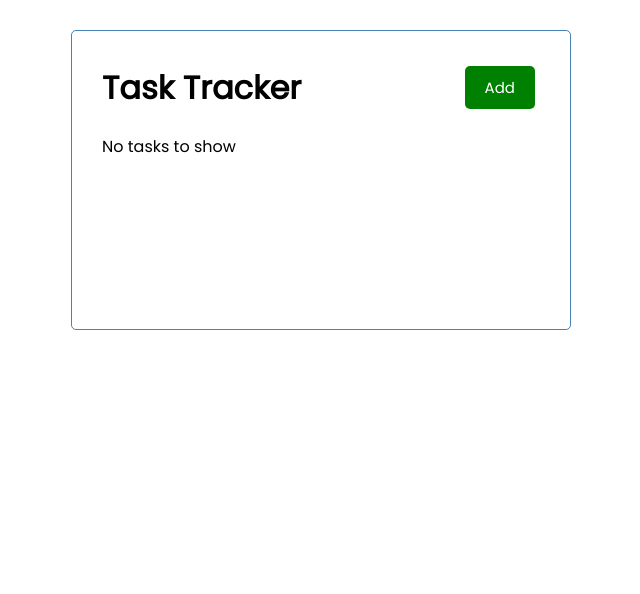
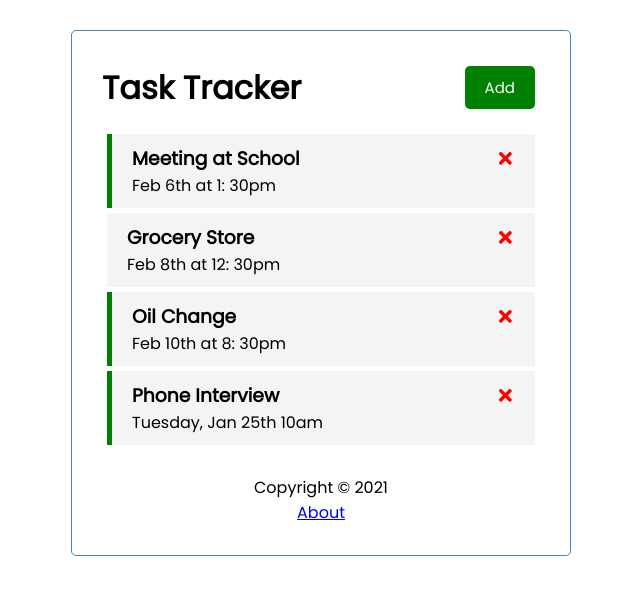
Before and after one commit to rysiphoto/TaskTracker, a React (Create React App) app: page / in a window 1280 px wide. Shown: the top 594 px of the page, without its empty margins (319-959 px from the left). Built offline with nearby package versions, Linux system fonts and the light colour scheme; data requests are answered from the project's data file.

Commit message:
added react router dom

```diff
--- a/db.json
+++ b/db.json
@@ -1,11 +1,5 @@
 {
   "tasks": [
-    {
-      "id": 1,
-      "text": "Doctors Appointment",
-      "day": "Feb 5th at 2: 30pm",
-      "reminder": true
-    },
     {
       "id": 2,
       "text": "Meeting at School",
@@ -23,6 +17,12 @@
       "text": "Oil Change",
       "day": "Feb 10th at 8: 30pm",
       "reminder": true
+    },
+    {
+      "text": "Phone Interview",
+      "day": "Tuesday, Jan 25th 10am",
+      "reminder": true,
+      "id": 5
     }
   ]
 }
--- a/package.json
+++ b/package.json
@@ -10,6 +10,7 @@
     "react": "^17.0.1",
     "react-dom": "^17.0.1",
     "react-icons": "^4.1.0",
+    "react-router-dom": "^5.2.0",
     "react-scripts": "4.0.1",
     "web-vitals": "^0.2.4"
   },
--- a/src/App.js
+++ b/src/App.js
@@ -1,13 +1,21 @@
 import Header from './components/Header';
 import Tasks from './components/Tasks';
 import AddTask from './components/AddTask';
+import Footer from './components/Footer';
+import About from './components/About';
 import { useState, useEffect } from 'react';
+import { BrowserRouter as Router, Route } from 'react-router-dom'
 
 function App() {
   const [showAddTask, setShowAddTask] = useState(false)
   const [tasks, setTasks] = useState([])
+
   useEffect(() => {
-    fetchTasks()
+    const getTasks = async () => {
+      const tasksFromServer = await fetchTasks()
+      setTasks(tasksFromServer)
+    }
+    getTasks()
   }, [])
 
   // Fetch Tasks
@@ -18,38 +26,87 @@
     return data
   }
 
+  const fetchTask = async (id) => {
+    const res = await fetch(`http://localhost:5000/tasks/${id}`)
+    const data = await res.json()
+
+    return data
+  }
+
   //Add Task
 
-  const addTask = (task) => {
-    const id = Math.floor(Math.random() * 10000) + 1
-    const newTask = { id, ...task }
-    setTasks([...tasks, newTask])
+  const addTask = async (task) => {
+    const res = await fetch('http://localhost:5000/tasks', {
+      method: 'POST',
+      headers: {
+        'Content-type': 'application/json'
+      },
+      body: JSON.stringify(task)
+
+    })
+
+    const data = await res.json()
+
+    setTasks([...tasks, data])
+    // const id = Math.floor(Math.random() * 10000) + 1
+    // const newTask = { id, ...task }
+    // setTasks([...tasks, newTask])
   }
 
   // Delete Task
 
-  const deleteTask = (id) => {
+  const deleteTask = async (id) => {
+    await fetch(`http://localhost:5000/tasks/${id}`, {
+      method: 'DELETE'
+    })
     setTasks(tasks.filter((task) => task.id !== id))
   }
 
   // Toggle Reminder
 
-  const toggleReminder = (id) => {
+  const toggleReminder = async (id) => {
+    const taskToToggle = await fetchTask(id)
+    const updateTask = {
+      ...taskToToggle,
+      reminder: !taskToToggle.reminder
+    }
+
+    const res = await fetch(`http://localhost:5000/tasks/${id}`, {
+      method: 'PUT',
+      headers: {
+        'Content-type': 'application/json'
+      },
+      body: JSON.stringify(updateTask)
+
+    })
+
+    const data = await res.json()
+
     setTasks(tasks.map((task) => task.id === id ?
-      { ...task, reminder: !task.reminder } : task))
+      { ...task, reminder: data.reminder } : task))
   }
 
   return (
-
+    <Router>
       <div className="container">
         <Header onAdd={() => setShowAddTask(!showAddTask)} showAdd={showAddTask} />
+
+        <Route path='/' exact render={(props) =>
+        (
+          <>
             {showAddTask && <AddTask onAdd={addTask} />}
             {tasks.length > 0 ?
               <Tasks tasks={tasks}
                 onDelete={deleteTask}
                 onToggle={toggleReminder}
               /> : 'No tasks to show'}
+          </>
+        )} />
+        <Route path='/about' component={About} />
+        <Footer />
       </div>
+
+    </Router>
   );
 }
 
--- /dev/null
+++ b/src/components/About.js
@@ -0,0 +1,12 @@
+import { Link } from 'react-router-dom';
+
+const About = () => {
+  return (
+    <div>
+      <h4>Version 1.0.0</h4>
+      <Link to='/'>Go Back</Link>
+    </div>
+  )
+}
+
+export default About
--- /dev/null
+++ b/src/components/Footer.js
@@ -0,0 +1,12 @@
+import { Link } from 'react-router-dom';
+
+const Footer = () => {
+  return (
+    <footer>
+      <p>Copyright &copy; 2021</p>
+      <Link to="/about">About</Link>
+    </footer>
+  )
+}
+
+export default Footer
--- a/src/components/Header.js
+++ b/src/components/Header.js
@@ -1,16 +1,19 @@
-import React from 'react';
+import { useLocation } from 'react-router-dom';
 import PropTypes from 'prop-types';
 import Button from './Button';
 
 const Header = ({ title, onAdd, showAdd }) => {
+  const location = useLocation()
   return (
     <header className='header'>
       <h1>{title}</h1>
-      <Button
-        color={showAdd ? 'red' : 'green'}
-        text={showAdd ? 'Close' : 'Add'}
-        onClick={onAdd}
-      />
+      {location.pathname === '/' && (
+        <Button
+          color={showAdd ? 'red' : 'green'}
+          text={showAdd ? 'Close' : 'Add'}
+          onClick={onAdd}
+        />
+  )}
     </header>
   )
 }
```
Also changed, not shown: src/components/Tasks.js (+6 -1 lines), 2 other files (tests, documents, lock files or other folders). Lines whose indentation alone changed are shown as unchanged.
